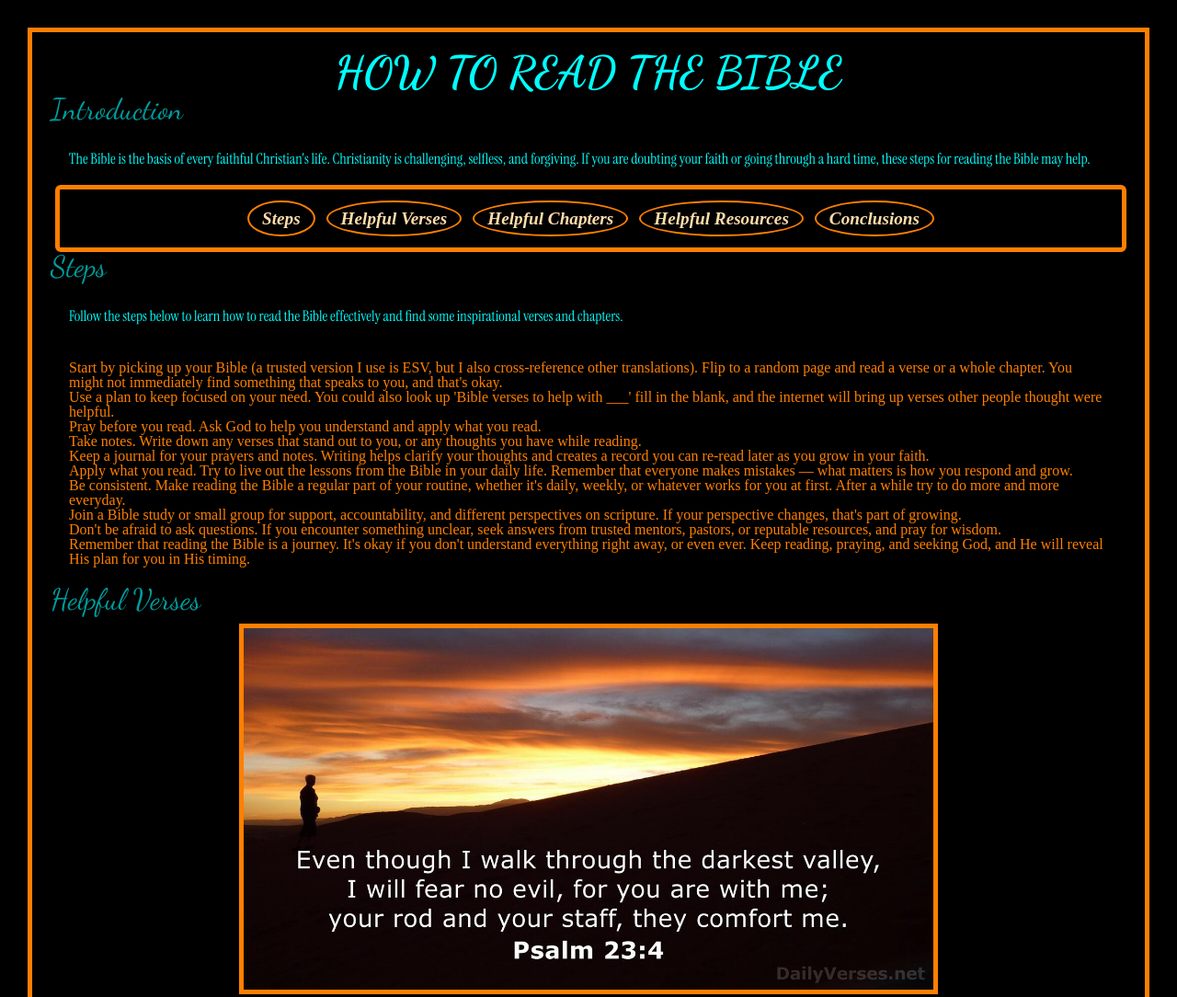
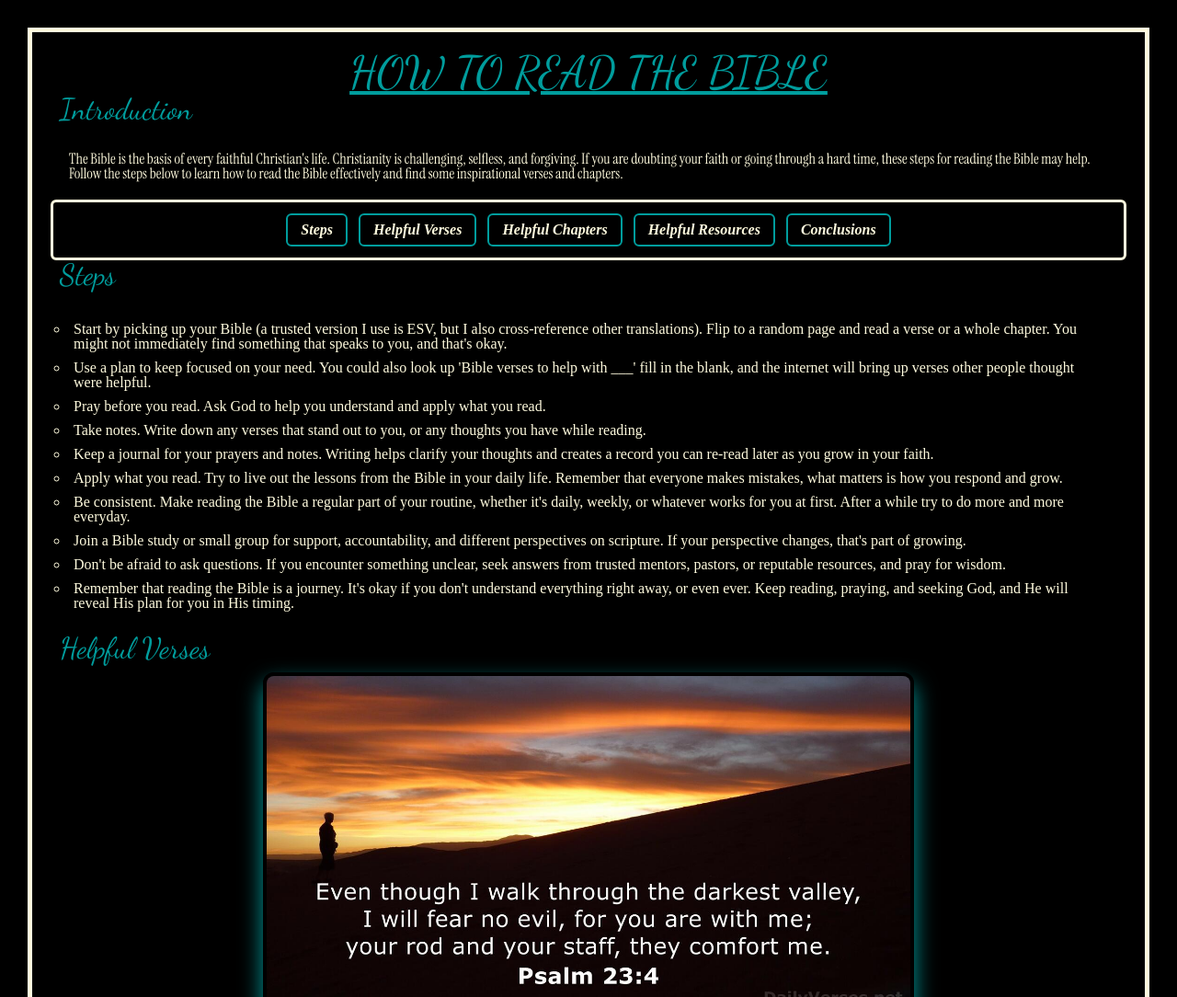
Before and after one commit to Lanae-MBV-ball/howTo, a plain HTML site: page index.html in a window 1280 px wide. Shown: the top 1084 px of the page at 92% size. Drawn offline with Linux system fonts and the light colour scheme.

Commit message:
Add modifications.

```diff
--- a/index.html
+++ b/index.html
@@ -13,7 +13,7 @@
         <h1>How To Read The Bible</h1>
     </header>
     <h2>Introduction</h2>
-        <p>The Bible is the basis of every faithful Christian's life. Christianity is challenging, selfless, and forgiving. If you are doubting your faith or going through a hard time, these steps for reading the Bible may help.</p>
+        <p>The Bible is the basis of every faithful Christian's life. Christianity is challenging, selfless, and forgiving. If you are doubting your faith or going through a hard time, these steps for reading the Bible may help. Follow the steps below to learn how to read the Bible effectively and find some inspirational verses and chapters.</p>
     <nav>
         <a href="#Steps">Steps</a>
         <a href="#HelpfulVerses">Helpful Verses</a>
@@ -22,15 +22,13 @@
         <a href="#Conclusions">Conclusions</a>
     </nav>
     <h2 id="Steps">Steps</h2>
-    <p>Follow the steps below to learn how to read the Bible effectively and find some inspirational verses and chapters.</p>
-
         <ol>
             <li>Start by picking up your Bible (a trusted version I use is ESV, but I also cross-reference other translations). Flip to a random page and read a verse or a whole chapter. You might not immediately find something that speaks to you, and that's okay.</li>
             <li>Use a plan to keep focused on your need. You could also look up 'Bible verses to help with ___' fill in the blank, and the internet will bring up verses other people thought were helpful.</li>
             <li>Pray before you read. Ask God to help you understand and apply what you read.</li>
             <li>Take notes. Write down any verses that stand out to you, or any thoughts you have while reading.</li>
             <li>Keep a journal for your prayers and notes. Writing helps clarify your thoughts and creates a record you can re-read later as you grow in your faith.</li>
-            <li>Apply what you read. Try to live out the lessons from the Bible in your daily life. Remember that everyone makes mistakes — what matters is how you respond and grow.</li>
+            <li>Apply what you read. Try to live out the lessons from the Bible in your daily life. Remember that everyone makes mistakes, what matters is how you respond and grow.</li>
             <li>Be consistent. Make reading the Bible a regular part of your routine, whether it's daily, weekly, or whatever works for you at first. After a while try to do more and more everyday.</li>
             <li>Join a Bible study or small group for support, accountability, and different perspectives on scripture. If your perspective changes, that's part of growing.</li>
             <li>Don't be afraid to ask questions. If you encounter something unclear, seek answers from trusted mentors, pastors, or reputable resources, and pray for wisdom.</li>
--- a/resources/css/style.css
+++ b/resources/css/style.css
@@ -1,5 +1,5 @@
 p {
-    color: aqua; /* for black background */
+    color: #FFFBDE; /* for black background */
     font-family: "Instrument Serif", serif;
     font-weight: 400;
     font-style: normal;
@@ -7,60 +7,77 @@ p {
 }
 
 body {
-    background-color: black; /* for style */
-    border: 5px solid #ff7f00; /* orange border */
-    margin: 30px; /* add some margin */
-    padding: 20px; /* add some padding */
+    background-color: #000; /* for style */
+    border: 5px solid #FFFBDE;
+    padding: 20px;
+    margin: 30px;
 }
 
 h1 {
     font-family: "Dancing Script", cursive;
     font-size: 3rem; /* for big headings */
-    font-weight: 700; /* make h1 bold */
-    text-align: center; /* center align h1 */
-    color: aqua;
+    color: rgb(0, 157, 157);
     text-transform: uppercase; /* make all h1 uppercase */
     padding: 0 0 0 0; /* add some padding */
+    text-align: center;
+    text-decoration: underline; /* underline */
+    text-underline-offset: 5px; /* space between text and underline */
 }
 
 h2 {
     font-family: "Dancing Script", cursive;
     font-size: 2rem; /* for subheadings */
-    padding: 0 0 10px 0; /* add some padding */
+    padding: 0 0 10px 10px; /* add some padding */
     color: rgb(0, 157, 157);
 }
 
 ol {
-    color: #ff7f00; /* for ordered lists */
+    color: #FFFBDE; /* for ordered lists */
     padding: 20px; /* add some padding */
 }
 
+ol li {
+    list-style-type: circle; /* circle bullets for ol */
+    padding: 5px;
+}
+
 ul {
-    color: #b15800; /* for unordered lists */
+    color: #FFFBDE; /* for unordered lists */
     padding: 20px; /* add some padding */
 }
 
+ul li {
+    list-style-type: square; /* square bullets for ul */
+    padding: 5px;
+}
+
 a {
-    color: #ff7f00; /* for links */
-    text-decoration: wavy underline; /* wavy underline for links */
+    color: #FFFBDE; /* for links */
+    text-decoration: wavy; /* wavy underline for links */
     text-underline-offset: 2px; /* space between text and underline */
-    font-size: larger; /* make links larger */
     font-style: italic; /* make links italic */
 }
 
 /* utility class: add an outline and soft shadow to images */
 .outlined-image {
-    border: 5px solid #ff7f00; /* black outline — change to taste */
-    align-items: center; /* center the image */
+    border: 4px solid #000; /* black border */
+    font-size: larger; /* make links larger */
+    box-shadow: 0 12px 24px rgb(0, 157, 157); /* subtle shadow */
+    border-radius: 12px;
     display: block; /* keeps layout predictable */
-    max-width: 100%;
+    margin: 0 auto; /* center horizontally */
+    max-width: 700px; /* constrain size but remain responsive */
     height: auto;
-    margin: 0 auto; /* center horizontally */
 }
 
 nav {
+    background-color: #000; /* light background for nav */
     border-radius: 6px; /* slightly rounded corners */
-    border: 5px solid #ff7f00; /* orange outline — change to taste */
+    border: 3px solid #FFFBDE;
+    margin: 0 auto; /* center horizontally */ /* orange outline — change to taste */
+    display: flex;
+    gap: 12px; /* space between buttons */
+
 }
 
 /* Make each link inside nav look like an individual boxed button */
@@ -70,15 +87,14 @@ nav {
     justify-content: center; /* center nav items */
     align-items: center;
     padding: 12px; /* slightly larger hit area */
-    margin-left: 5px;
 }
 
 nav a {
     background: #000; /* button background */
-    color: #ffddaa; /* lighter text to stand out */
+    color: #FFFBDE; /* lighter text to stand out */
     padding: 8px 14px;
-    border: 2px solid #ff7f00;
-    border-radius: 50%; /* pill-shaped buttons */
+    border: 2px solid rgb(0, 157, 157);
+    border-radius: 6px;
     text-decoration: none;
     font-weight: 600;
     transition: transform 120ms ease, box-shadow 120ms ease, background 120ms ease;
@@ -89,7 +105,7 @@ nav a:focus {
     transform: translateY(-2px);
     box-shadow: 0 6px 18px rgba(255, 127, 0, 0.18);
     transition-duration: .3s; /* to make the hover effect slower */
-    background: #111; /* slightly lighter on hover */
+    background: rgb(0, 157, 157); /* slightly lighter on hover */
 }
 
 nav a:active {
```
Also changed, not shown: 2 other files.
